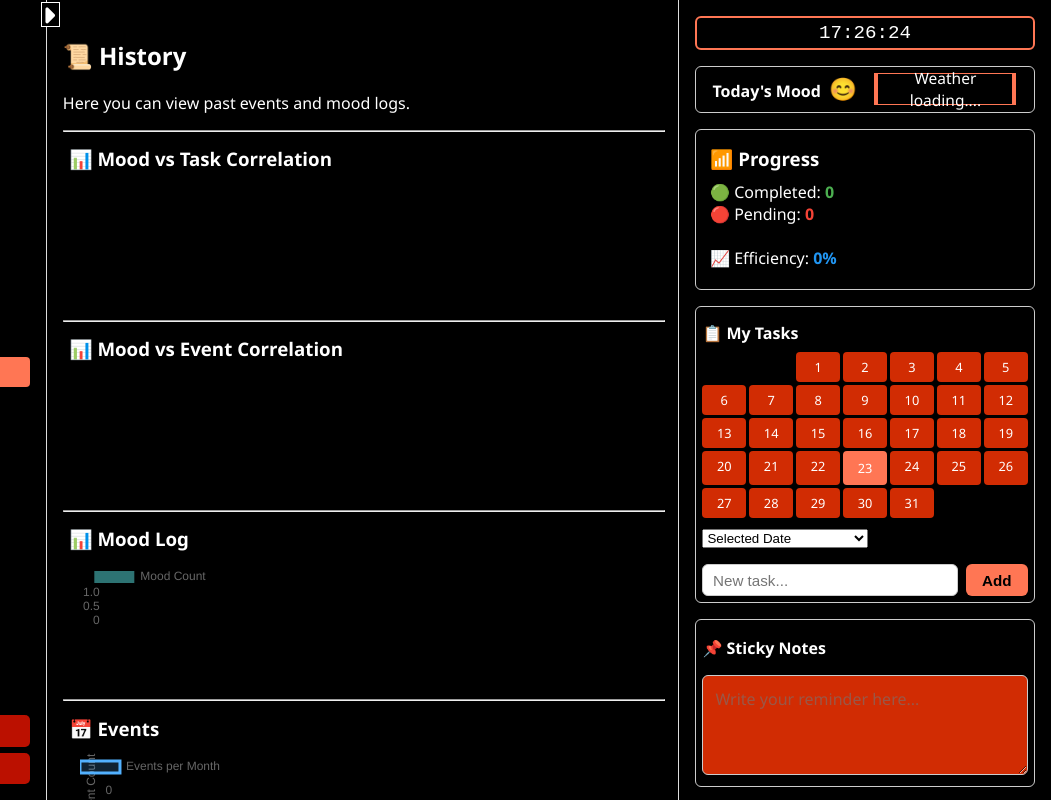
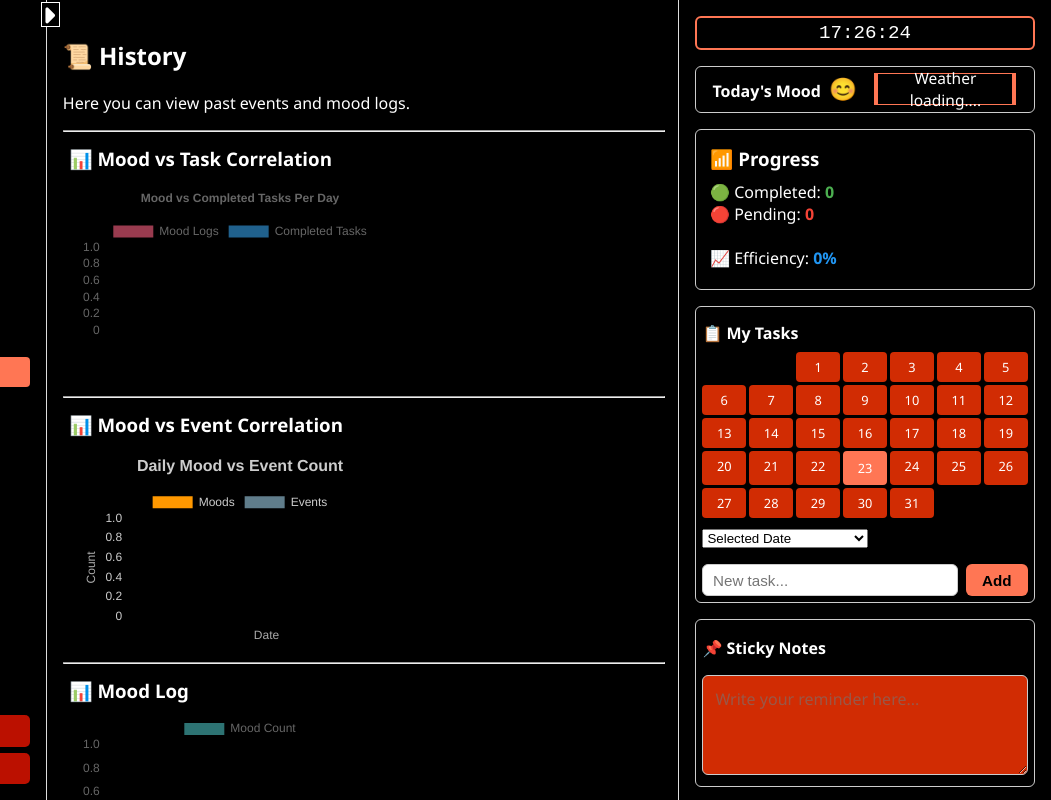
Before and after one commit to lavu-create/Clario, a plain HTML site: page FRONTEND/index.html in a window 1280 px wide. Both pictures are taken after a click on the item "🧾 History". Shown: the full height of the page, 229-1280 px from the left. Drawn offline with nearby package versions, Linux system fonts and the light colour scheme; no server answers.

Commit message:
chart and UI improvements

```diff
--- a/DATA-VIZUALIZATION/chart.js
+++ b/DATA-VIZUALIZATION/chart.js
@@ -1,5 +1,6 @@
 function renderTaskChart() {
-  const allTasks = JSON.parse(localStorage.getItem("tasks") || "[]");
+  const tasksObj = JSON.parse(localStorage.getItem("tasks") || "{}");
+  const allTasks = Object.values(tasksObj).flat();
   let completed = 0, pending = 0;
   allTasks.forEach(t => t.done ? completed++ : pending++);
   const ctx = document.getElementById('tasksChart').getContext('2d');
@@ -35,26 +36,7 @@ function renderTaskChart() {
 }
 
 
-function renderMoodChart() {
-  const moods = JSON.parse(localStorage.getItem("moods") || "[]");
-  const moodTypes = ['😊', '😢', '😡', '😴', '😍'];
-  const moodCounts = moodTypes.map(mood =>
-    moods.filter(m => m.mood === mood).length
-  );
-  const ctx = document.getElementById('moodChart').getContext('2d');
-  if (window.moodChartObj) window.moodChartObj.destroy();
-  window.moodChartObj = new Chart(ctx, {
-    type: 'bar',
-    data: {
-      labels: moodTypes,
-      datasets: [{
-        label: 'Mood Frequency',
-        data: moodCounts,
-        backgroundColor: ['#ffb6c1', '#d3d3d3', '#ffa500', '#aeeaae', '#ff4d4d'],
-      }]
-    }
-  });
-}
+
 
 function renderEventChart() {
   const events = JSON.parse(localStorage.getItem("events") || "[]");
@@ -93,3 +75,202 @@ function renderEventChart() {
     }
   });
 }
+
+function renderMoodChart() {
+  // Read from your moodLog key
+  const moods = JSON.parse(localStorage.getItem("moodLog") || "[]");
+
+  // Extract only the mood strings
+  const moodTypes  = ['😊','😢','😡','😴','😍'];
+  const moodCounts = moodTypes.map(mt =>
+    moods.filter(m => m.mood === mt).length
+  );
+
+  const ctx = document.getElementById('moodChart').getContext('2d');
+  if (window.moodChartObj) window.moodChartObj.destroy();
+  window.moodChartObj = new Chart(ctx, {
+    type: 'bar',
+    data: {
+      labels: moodTypes,
+      datasets: [{
+        label: 'Mood Count',
+        data: moodCounts,
+        backgroundColor: ['#ffb6c1','#d3d3d3','#ffa500','#aeeaae','#ff4d4d']
+      }]
+    },
+    options: {
+      responsive: true,
+      maintainAspectRatio: false,
+      scales: {
+        y: { beginAtZero:true, ticks:{precision:0} }
+      }
+    }
+  });
+}
+
+function renderMoodEventChart() {
+  const moodData = JSON.parse(localStorage.getItem("moodLog") || "[]");
+  const eventData = JSON.parse(localStorage.getItem("events") || "[]");
+
+  // Group counts by date (YYYY-MM-DD)
+  const moodCounts = {};
+  const eventCounts = {};
+
+  moodData.forEach(({ date }) => {
+    const day = date?.slice(0, 10);
+    if (day) moodCounts[day] = (moodCounts[day] || 0) + 1;
+  });
+
+  eventData.forEach(({ date }) => {
+    const day = date?.slice(0, 10);
+    if (day) eventCounts[day] = (eventCounts[day] || 0) + 1;
+  });
+
+  // Union of all unique days
+  const allDays = Array.from(new Set([...Object.keys(moodCounts), ...Object.keys(eventCounts)])).sort();
+
+  const moodVals = allDays.map(day => moodCounts[day] || 0);
+  const eventVals = allDays.map(day => eventCounts[day] || 0);
+
+  const ctx = document.getElementById("moodEventChart").getContext("2d");
+
+  if (window.moodEventChartObj) window.moodEventChartObj.destroy();
+
+  window.moodEventChartObj = new Chart(ctx, {
+    type: "bar",
+    data: {
+      labels: allDays,
+      datasets: [
+        {
+          label: "Moods",
+          data: moodVals,
+          backgroundColor: "#ff9800", // orange
+        },
+        {
+          label: "Events",
+          data: eventVals,
+          backgroundColor: "#607d8b", // blue-gray
+        },
+      ]
+    },
+    options: {
+      responsive: true,
+      maintainAspectRatio: false,
+      plugins: {
+        title: {
+          display: true,
+          text: "Daily Mood vs Event Count",
+          color: "#ccc",
+          font: {
+            size: 16
+          }
+        },
+        legend: {
+          labels: {
+            color: "#ccc"
+          }
+        },
+      },
+      scales: {
+        x: {
+          stacked: false,
+          ticks: {
+            color: "#ccc"
+          },
+          title: {
+            display: true,
+            text: "Date",
+            color: "#aaa"
+          }
+        },
+        y: {
+          stacked: false,
+          beginAtZero: true,
+          ticks: {
+            color: "#ccc"
+          },
+          title: {
+            display: true,
+            text: "Count",
+            color: "#aaa"
+          }
+        }
+      }
+    }
+  });
+}
+
+
+function renderMoodTaskChart() {
+  const moodLog = JSON.parse(localStorage.getItem("moodLog")) || [];
+  const tasksByDate = JSON.parse(localStorage.getItem("tasks")) || {};
+
+  const moodCountByDate = {};
+  const completedTasksByDate = {};
+
+  // Count moods per date
+  for (const entry of moodLog) {
+    if (entry.date) {
+      const date = entry.date.slice(0, 10); // extract YYYY-MM-DD
+      moodCountByDate[date] = (moodCountByDate[date] || 0) + 1;
+    }
+  }
+
+  // Count completed tasks per date
+  for (const date in tasksByDate) {
+    const tasks = tasksByDate[date];
+    const completed = tasks.filter(t => t.done).length;
+    completedTasksByDate[date] = completed;
+  }
+
+  // Combine unique dates
+  const allDates = new Set([...Object.keys(moodCountByDate), ...Object.keys(completedTasksByDate)]);
+  const sortedDates = [...allDates].sort();
+
+  const moodData = sortedDates.map(date => moodCountByDate[date] || 0);
+  const taskData = sortedDates.map(date => completedTasksByDate[date] || 0);
+
+  const ctx = document.getElementById("moodTaskChart").getContext("2d");
+
+  // Destroy previous chart if any
+  if (window.moodTaskChartInstance) {
+    window.moodTaskChartInstance.destroy();
+  }
+
+  window.moodTaskChartInstance = new Chart(ctx, {
+    type: "bar",
+    data: {
+      labels: sortedDates,
+      datasets: [
+        {
+          label: "Mood Logs",
+          data: moodData,
+          backgroundColor: "rgba(255, 99, 132, 0.6)",
+        },
+        {
+          label: "Completed Tasks",
+          data: taskData,
+          backgroundColor: "rgba(54, 162, 235, 0.6)",
+        },
+      ],
+    },
+    options: {
+      responsive: true,
+      plugins: {
+        title: {
+          display: true,
+          text: "Mood vs Completed Tasks Per Day",
+        },
+      },
+      scales: {
+        x: {
+          stacked: true,
+        },
+        y: {
+          beginAtZero: true,
+          stacked: false,
+        },
+      },
+    },
+  });
+}
--- a/FRONTEND/index.html
+++ b/FRONTEND/index.html
@@ -357,7 +357,7 @@
   <!-- Confetti Canvas -->
   <canvas id="confettiCanvas" class="hidden"></canvas>
 
-  <script src="https://cdn.jsdelivr.net/npm/chart.js"></script>
+  <script src="https://cdn.jsdelivr.net/npm/chart.js" defer></script>
   <script src="../DATA-VIZUALIZATION/chart.js" defer></script>
   <script src="script.js" defer></script>
 </body>
--- a/FRONTEND/script.js
+++ b/FRONTEND/script.js
@@ -454,6 +454,7 @@ document.addEventListener("DOMContentLoaded", () => {
             localStorage.setItem("tasks", JSON.stringify(allTasks));
             renderTasks();
             renderTaskChart();
+            renderMoodTaskChart();
           });
           // Task Text
           const span = document.createElement("span");
@@ -467,7 +468,7 @@ document.addEventListener("DOMContentLoaded", () => {
             allTasks[date] = tasks;
             localStorage.setItem("tasks", JSON.stringify(allTasks));
             renderTasks();
-            renderTaskChart();
+            art();
           });
           li.appendChild(checkbox);
           li.appendChild(span);
@@ -497,6 +498,7 @@ document.addEventListener("DOMContentLoaded", () => {
           localStorage.setItem("tasks", JSON.stringify(allTasks));
           renderTasks();
           renderTaskChart();
+           renderMoodTaskChart();
         });
         // Task Text
         const span = document.createElement("span");
@@ -511,6 +513,7 @@ document.addEventListener("DOMContentLoaded", () => {
           localStorage.setItem("tasks", JSON.stringify(allTasks));
           renderTasks();
           renderTaskChart();
+           renderMoodTaskChart();
         });
         li.appendChild(checkbox);
         li.appendChild(span);
@@ -588,6 +591,7 @@ document.addEventListener("DOMContentLoaded", () => {
     localStorage.setItem("tasks", JSON.stringify(allTasks));
     renderTasks();
     renderTaskChart();
+     renderMoodTaskChart();
   }
   addTaskBtn.addEventListener("click", () => {
     const task = taskInput.value.trim();
@@ -601,6 +605,7 @@ document.addEventListener("DOMContentLoaded", () => {
       taskInput.value = "";
       renderTasks();
       renderTaskChart();
+       renderMoodTaskChart();
     }
   });
 
@@ -665,10 +670,12 @@ document.addEventListener("DOMContentLoaded", () => {
       moodPopup.classList.add("hidden");
       // Save mood with timestamp
       const moods = JSON.parse(localStorage.getItem("moodLog") || "[]");
-      moods.push({ mood, date: new Date().toISOString() });  // Save mood and date
-      localStorage.setItem("moodLog", JSON.stringify(moods));
-      // Update the chart
-      renderMoodChart();
+const today = new Date().toISOString().split("T")[0];
+moods.push({ mood, date: today });
+localStorage.setItem("moodLog", JSON.stringify(moods));
+renderMoodChart();
+renderMoodEventChart();
+renderMoodTaskChart();
     });
   });
   // Close popup if clicked outside
@@ -1092,5 +1099,6 @@ document.addEventListener("DOMContentLoaded", () => {
   if (typeof renderTaskChart === "function") renderTaskChart();
   if (typeof renderEventChart === "function") renderEventChart();
   if (typeof renderMoodChart === "function") renderMoodChart();
-  if (typeof renderMoodChart === "function") renderMoodEventChart();
+  if (typeof renderMoodEventChart  === "function") renderMoodEventChart();
+  if (typeof renderMoodTaskChart === "function") renderMoodTaskChart();
 });
--- a/FRONTEND/style.css
+++ b/FRONTEND/style.css
@@ -163,6 +163,19 @@ canvas {
 .sidebar-collapsed .main-content {
   margin-left: 0px; /* no sidebar */
 }
+
+/* ── Override history‐section chart sizing ─────────────────────────── */
+#historySection .chart {
+  width: 320px !important;   /* or whatever card width you prefer */
+  height: 200px !important;  /* give them more vertical room */
+}
+
+/* Ensure each .history block stays that width in the scroll row */
+.history-scroll-wrapper > .history {
+  flex: 0 0 auto;
+  min-width: 320px;          /* match the canvas width */
+}
+
 /* ========== SIDEBAR ========== */
 .sidebar {
   width: 240px;
```
